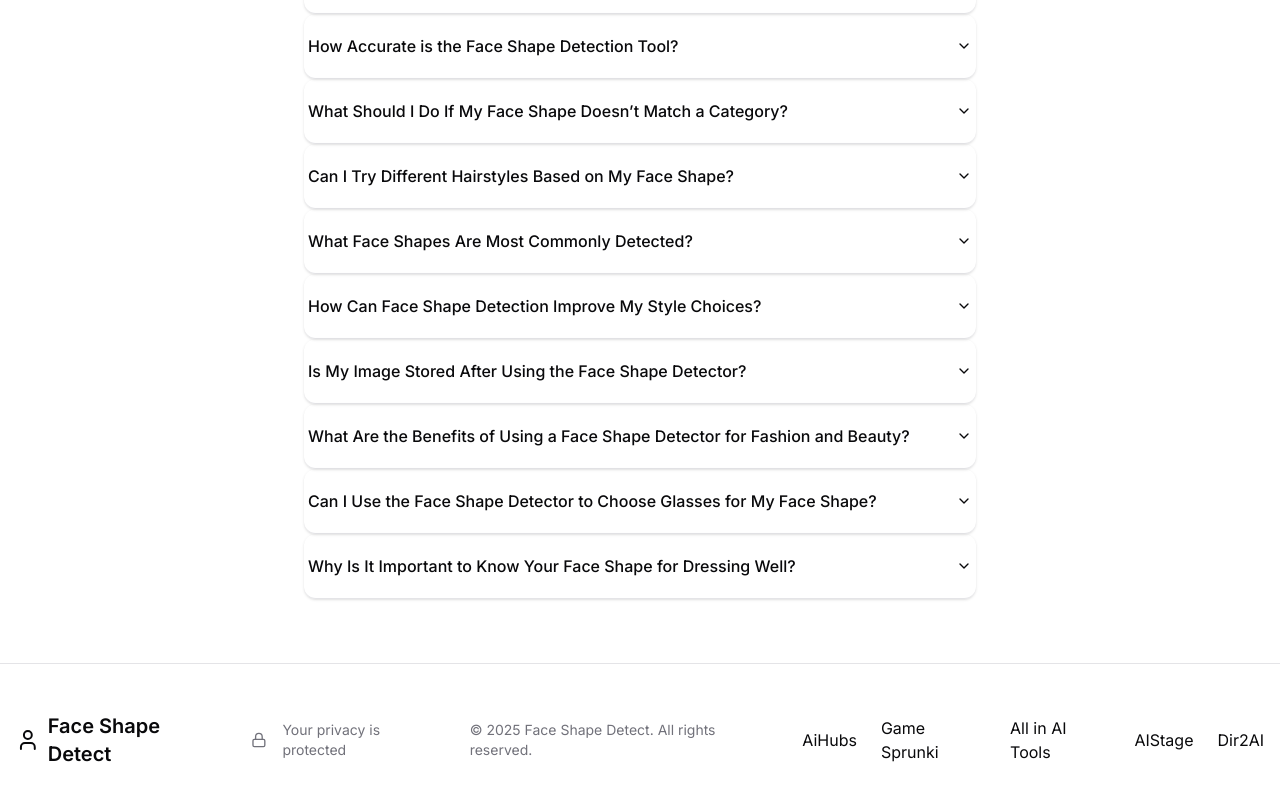
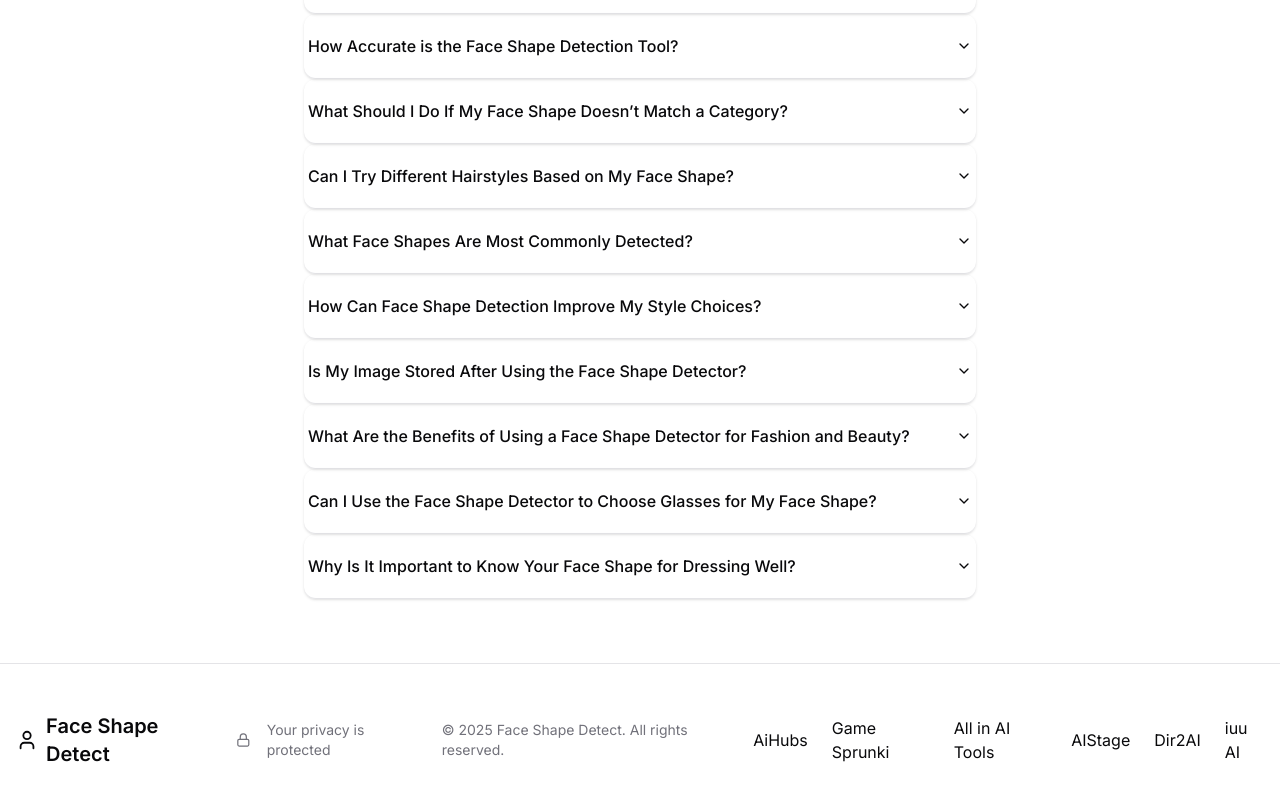
Before and after one commit to fahadcr14/faceshapedetector, a Next.js app: page / in a window 1280 px wide. Shown: the part 2918-3718 px from the top of the page. Built offline with nearby package versions, Linux system fonts and the light colour scheme.

Commit message:
tool_href

```diff
--- a/app/page.tsx
+++ b/app/page.tsx
@@ -466,6 +466,7 @@ export default function Home() {
             <a title="All The Best AI Tools" rel="nofollow" href="https://allinai.tools">All in AI Tools</a>
             <a href="https://aistage.net" rel="nofollow" title="AIStage">AIStage</a>
             <a href="https://www.dir2ai.com"  title="Dir2AI - Best AI Websites and Tools">Dir2AI</a>
+            <a href="https://iuu.ai/" rel="nofollow">iuu AI</a>
           </div>
         </div>
       </footer>
```
